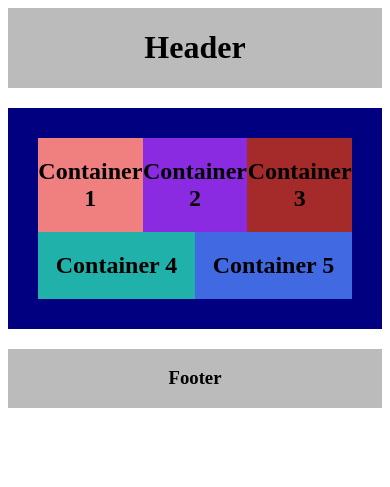
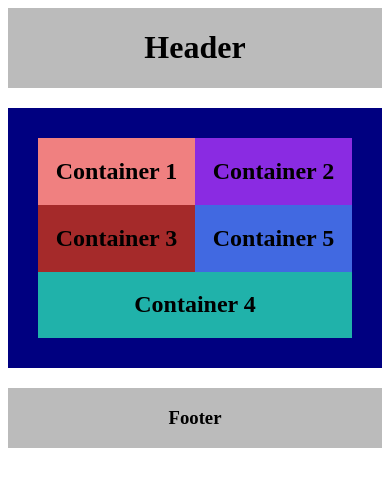
Before and after one commit to panytsch/php_academy, a PHP site: page / in a window 390 px wide. Shown: the top 487 px of the page. Run offline with PHP 8.4, Linux system fonts and the light colour scheme.

Commit message:
homework adaptive flex - OK

```diff
--- a/frontend/homework/004_flex/media/css/style.css
+++ b/frontend/homework/004_flex/media/css/style.css
@@ -22,28 +22,89 @@
 }
 
 .cont div {
-	flex: 1 1 33.33%;
 	text-align: center;
 }
 
 .cont__1 {
+	flex: 1 1 33.33%;
 	background-color: #F08080 ;
+	order: 1;
 }
 
 .cont__2 {
+	flex: 1 1 33.33%;
 	background-color: #8A2BE2 ;
+	order: 2;
 }
 
 .cont__3 {
+	flex: 1 1 33.33%;
 	background-color: #A52A2A ;
+	order: 3;
 }
 
 .cont__4 {
 	background-color: #20B2AA ;
-	flex: 1 1 50vw;
+	flex: 1 1 50%;
+	order: 4;
 }
 
 .cont__5 {
 	background-color: #4169E1 ;
-	flex: 1 1 50vw;
+	flex: 1 1 50%;
+	order: 5;
 }
+
+@media screen and (max-device-width: 1024px) {
+	.cont__1 {
+		flex: 1 1 50%;
+		order: 1;
+	}
+
+	.cont__2 {
+		flex: 1 1 50%;
+		order: 2;
+	}
+
+	.cont__3 {
+		flex: 1 1 50%;
+		order: 3;
+	}
+
+	.cont__5 {
+		flex: 1 1 50%;
+		order: 4;
+	}
+
+	.cont__4 {
+		flex: 1 1 100%;
+		order: 5;
+	}
+}
+
+@media screen and (max-device-width: 768px) {
+	.cont__1 {
+		flex: 1 1 100%;
+		order: 1;
+	}
+
+	.cont__2 {
+		flex: 1 1 100%;
+		order: 2;
+	}
+
+	.cont__3 {
+		flex: 1 1 100%;
+		order: 3;
+	}
+
+	.cont__5 {
+		flex: 1 1 100%;
+		order: 5;
+	}
+
+	.cont__4 {
+		flex: 1 1 100%;
+		order: 4;
+	}
+}
--- a/frontend/homework/004_flex/media/index.html
+++ b/frontend/homework/004_flex/media/index.html
@@ -2,6 +2,7 @@
 <html lang="en">
 <head>
 	<meta charset="UTF-8">
+	<meta name="viewport" content="width=device-width, initial-scale=1, maximum-scale=1">
 	<title>media</title>
 	<link rel="stylesheet" href="./css/style.css">
 </head>
```
